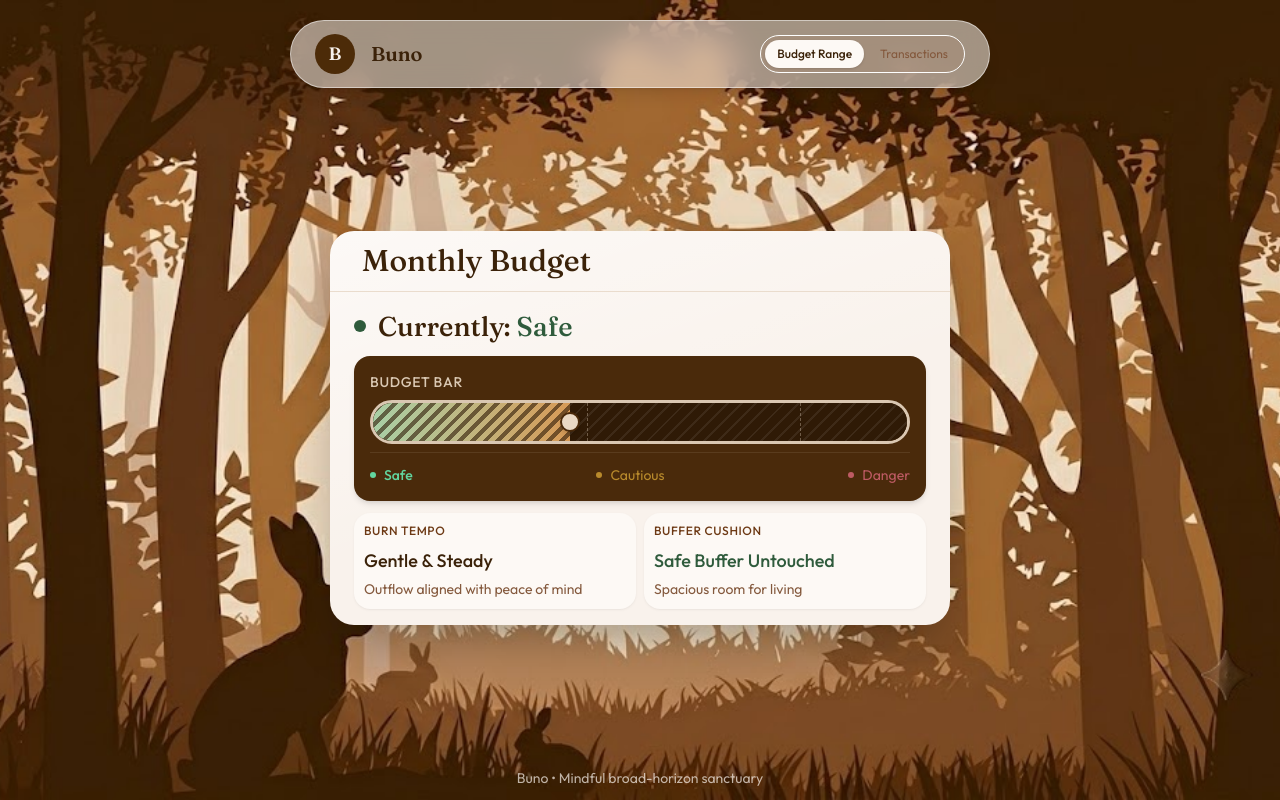
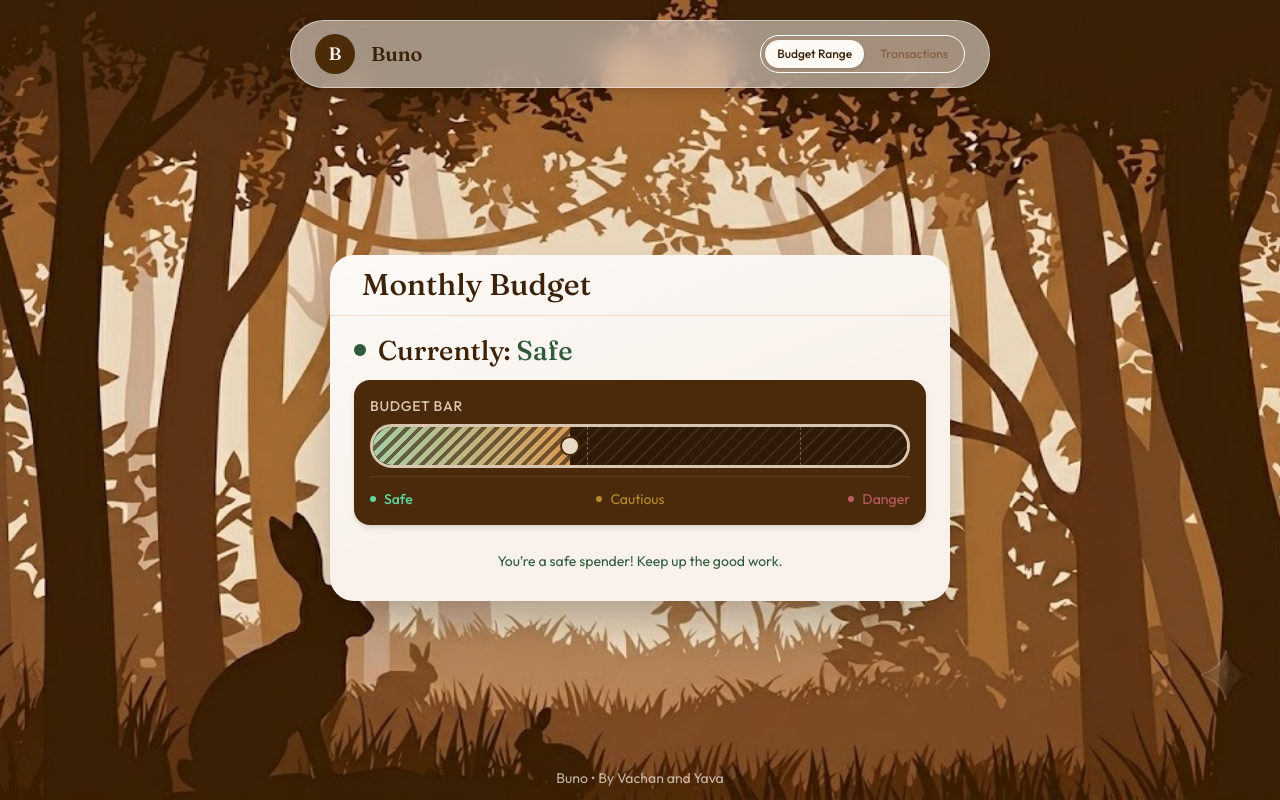
Before and after one commit to ChanChan-69420/buno-reworked, a Next.js app: page / in a window 1280 px wide. Built offline with nearby package versions, Linux system fonts and the light colour scheme.

Commit message:
Replace budget summary cards with zone message

```diff
--- a/components/budget-range-panel.tsx
+++ b/components/budget-range-panel.tsx
@@ -63,26 +63,13 @@ export function BudgetRangePanel({ zone, pctSpent }: BudgetRangePanelProps) {
         </ul>
       </section>
 
-      <div className="grid grid-cols-2 gap-2">
-        <article className="rounded-2xl bg-tile p-2.5 shadow-sm shadow-black/5">
-          <h4 className="text-xs font-medium uppercase tracking-wider text-coffee-label">
-            Burn Tempo
-          </h4>
-          <p className="mt-2 text-lg font-medium">{copy.tempoTitle}</p>
-          <p className="mt-1 text-sm text-muted-foreground">{copy.tempoBody}</p>
-        </article>
-        <article className="rounded-2xl bg-tile p-2.5 shadow-sm shadow-black/5">
-          <h4 className="text-xs font-medium uppercase tracking-wider text-coffee-label">
-            Buffer Cushion
-          </h4>
-          <p className={`mt-2 text-lg font-medium ${tone.text}`}>
-            {copy.bufferTitle}
-          </p>
-          <p className="mt-1 text-sm text-muted-foreground">
-            {copy.bufferBody}
-          </p>
-        </article>
-      </div>
+      <p className={`px-2 py-3 text-center text-sm leading-6 ${tone.text}`}>
+        {zone === 'safe'
+          ? "You’re a safe spender! Keep up the good work."
+          : zone === 'cautious'
+            ? "You’re entering territory worth being cautious about. Keep an eye on your spending."
+            : "Your budget is at risk. Stay alert and spend carefully."}
+      </p>
     </div>
   )
 }
--- a/components/sanctuary.tsx
+++ b/components/sanctuary.tsx
@@ -79,8 +79,7 @@ export function Sanctuary() {
       </main>
 
       <footer className="shrink-0 pb-3 text-center text-sm text-card/70">
-        Buno <span aria-hidden="true">&bull;</span> Mindful broad-horizon
-        sanctuary
+        Buno <span aria-hidden="true">&bull;</span> By Vachan and Yava
       </footer>
     </div>
   )
```
